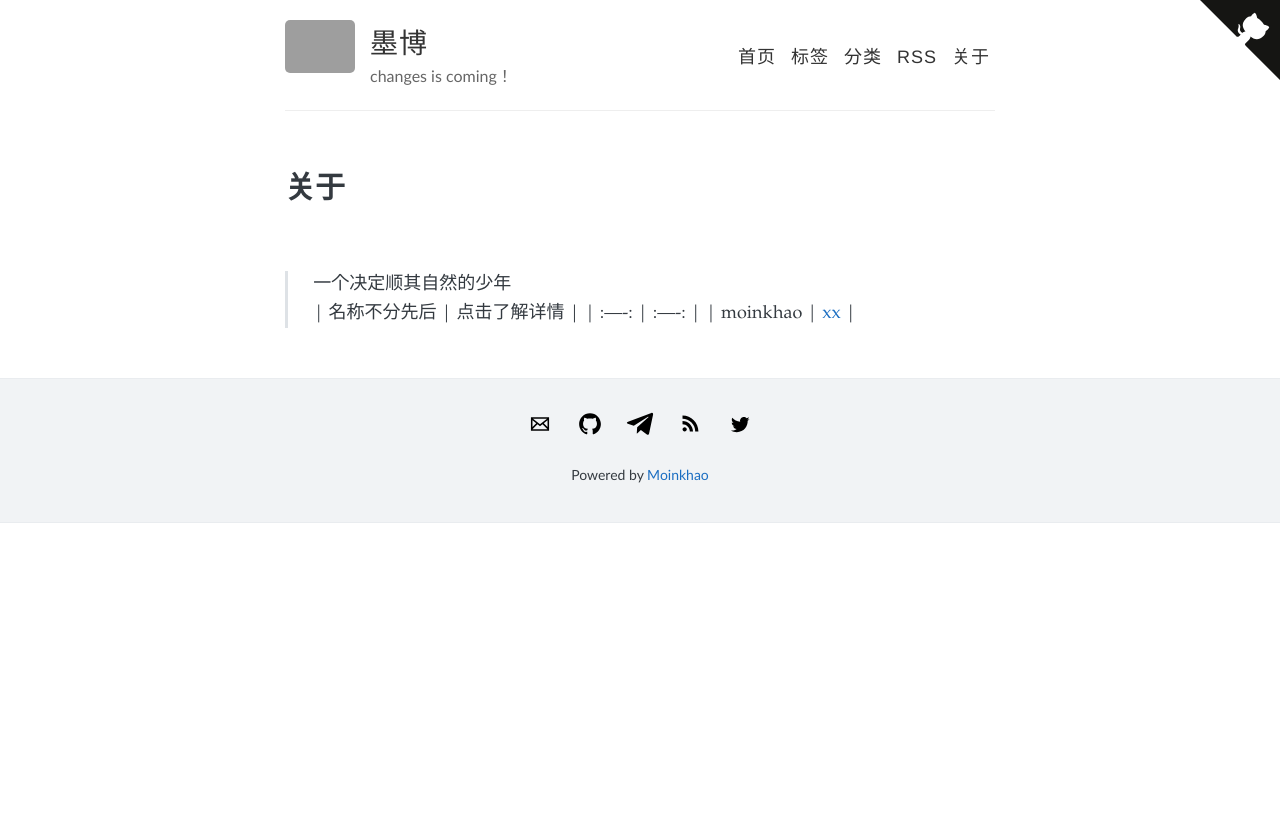
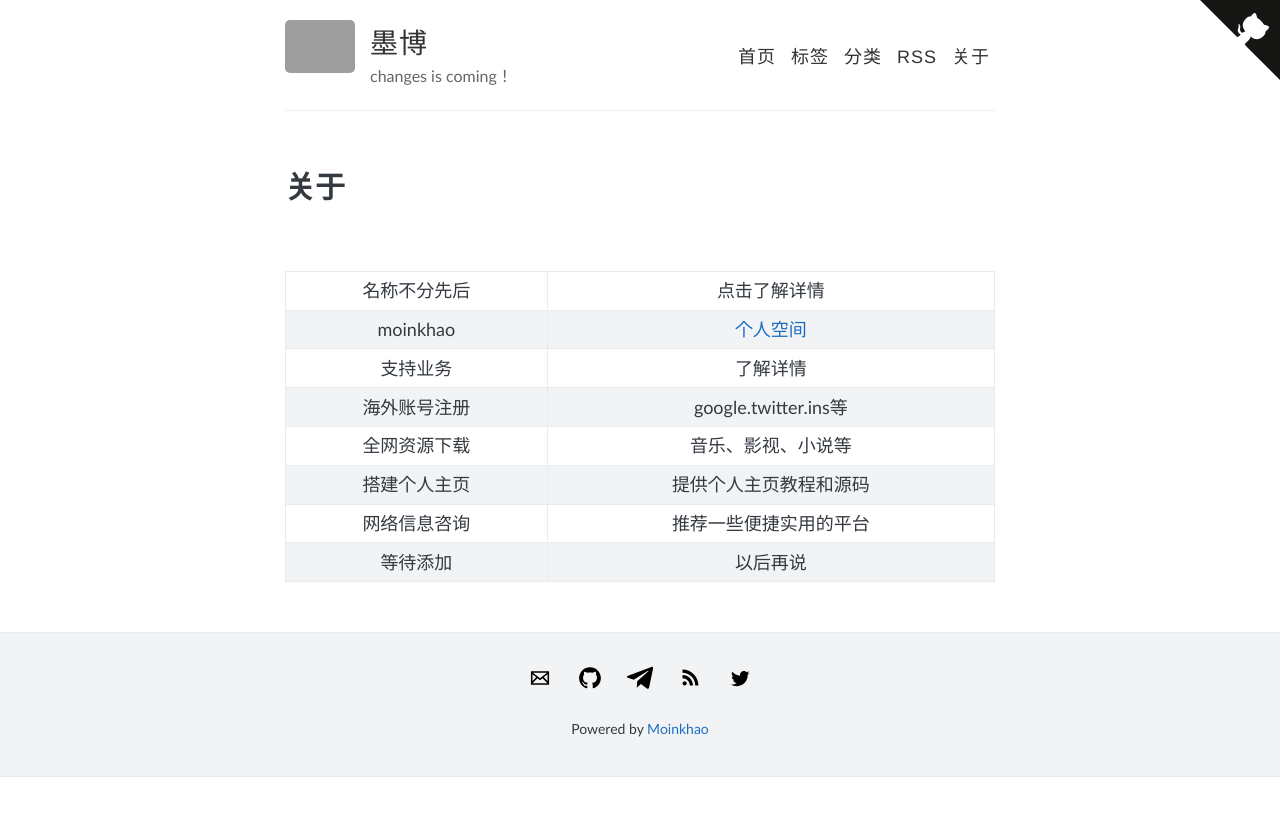
Before and after one commit to moinkhao/blog, a Jekyll site: the page built from about.md, in a window 1280 px wide. Shown: the top 816 px of the page. Built offline with Jekyll 4.4.1, drawn with Linux system fonts in a browser that asks for light colours; grey boxes are pictures that could not be loaded.

Commit message:
Update about.md

```diff
--- a/about.md
+++ b/about.md
@@ -11,8 +11,13 @@ permalink: /about.html
 
 
 <br>
-> 一个决定顺其自然的少年
-<br>
+
 |  名称不分先后   | 点击了解详情  |
 |  :----:  |  :----:  |
-| moinkhao | [xx](https://h539251932.github.io/moinkhao) |
+| moinkhao | [个人空间](https://h539251932.github.io/moinkhao) |
+|  支持业务   | 了解详情  |
+|  海外账号注册   | google.twitter.ins等  |
+|  全网资源下载   | 音乐、影视、小说等  |
+|  搭建个人主页   | 提供个人主页教程和源码  |
+|  网络信息咨询   | 推荐一些便捷实用的平台  |
+|  等待添加   | 以后再说  |
```
